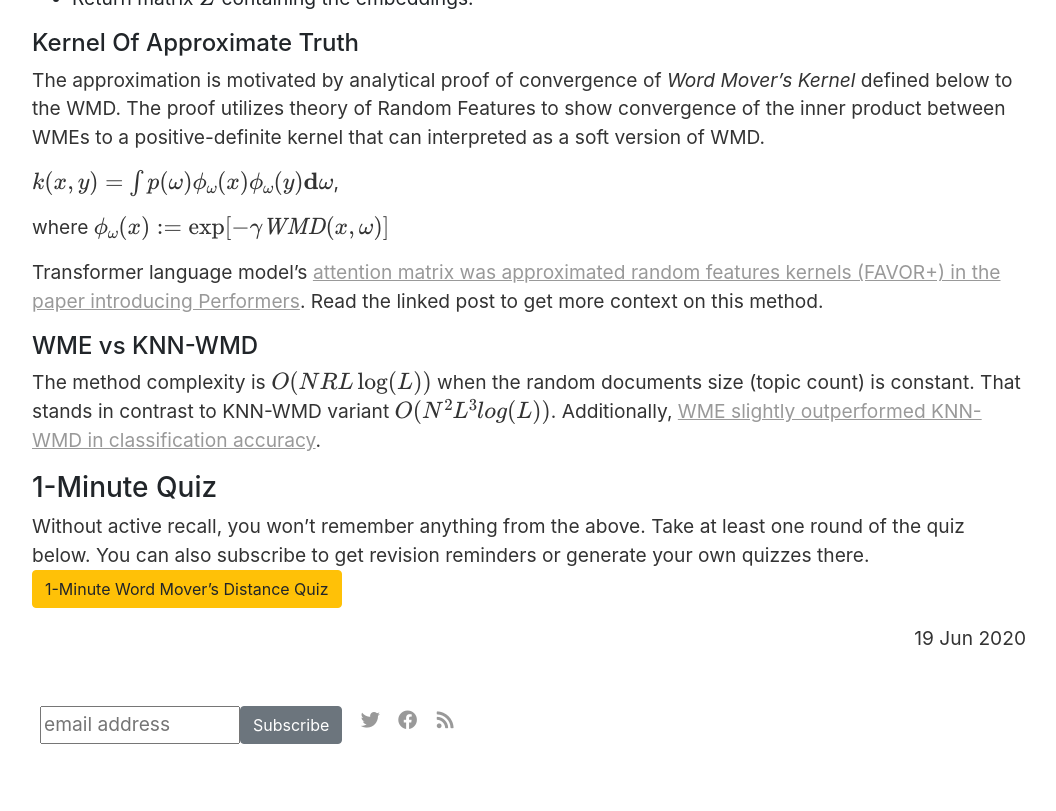
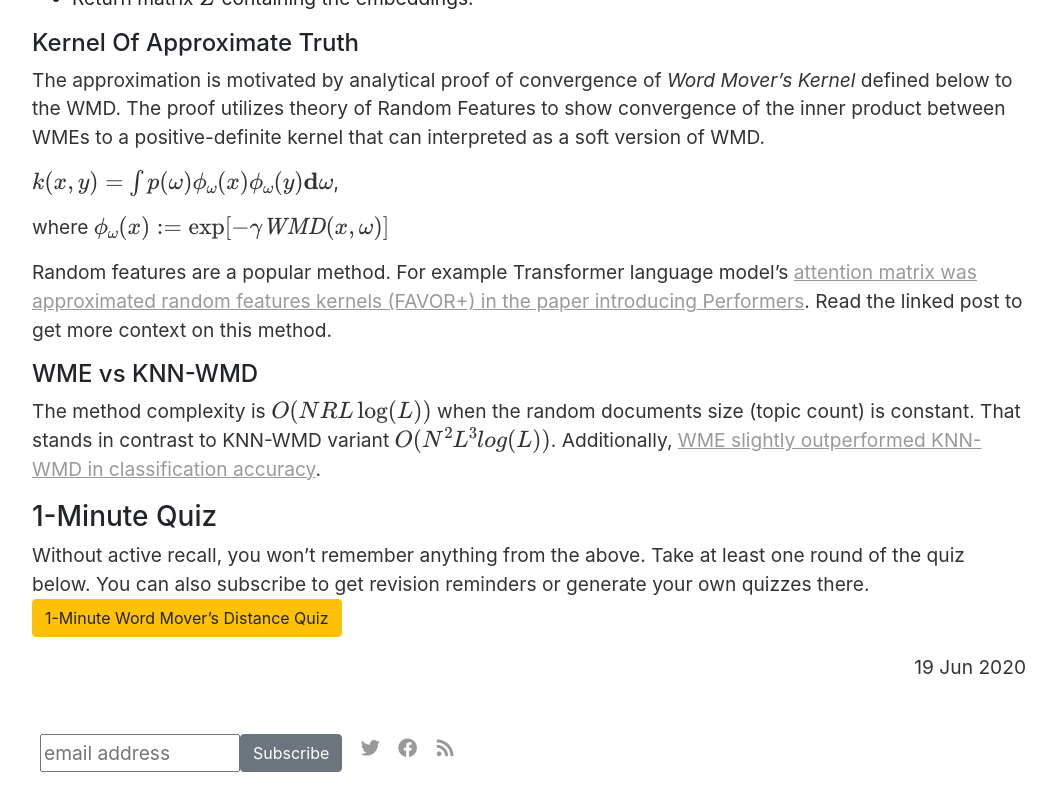
Before and after one commit to vackosar/vackosar.github.io, a Jekyll site: the page built from _posts/2020-08-09-Word-Movers-Embedding--Cheap-WMD-For-Documents.md, in a window 1280 px wide and 900 px high, scrolled down 4689 px. Shown: the top 811 px of the window, without its empty margins (111-1167 px from the left). Built offline with Jekyll 4.4.1, drawn with Linux system fonts in a browser that asks for light colours; nearby versions of some CDN libraries; library files that are not in the unit come from our copies; comment, search, counter and statistics services are not loaded.

Commit message:
performers

```diff
--- a/_posts/2020-08-09-Word-Movers-Embedding--Cheap-WMD-For-Documents.md
+++ b/_posts/2020-08-09-Word-Movers-Embedding--Cheap-WMD-For-Documents.md
@@ -157,7 +157,9 @@ The proof utilizes theory of Random Features to show convergence of the inner pr
 
 where \\( \phi_{\omega}(x) := \exp [- \gamma \mathit{WMD}(x, \omega) ] \\)
 
-Transformer language model's [attention matrix was approximated random features kernels (FAVOR+) in the paper introducing Performers](https://vaclavkosar.com/ml/Performers-FAVOR+-Faster-Transformer-Attention). Read the linked post to get more context on this method.
+Random features are a popular method.
+For example Transformer language model's [attention matrix was approximated random features kernels (FAVOR+) in the paper introducing Performers](https://vaclavkosar.com/ml/Performers-FAVOR+-Faster-Transformer-Attention).
+Read the linked post to get more context on this method.
 
 
 #### WME vs KNN-WMD
```
